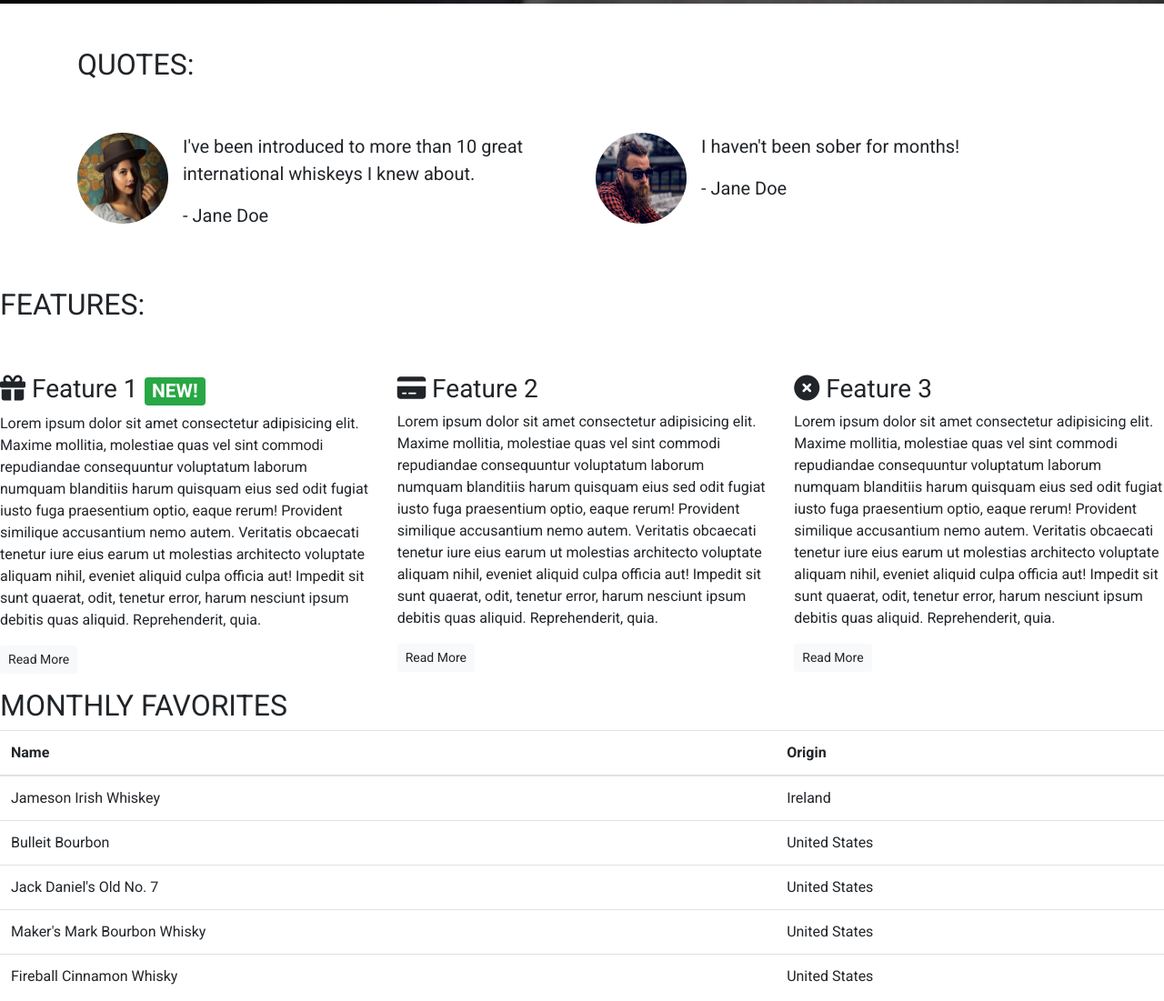
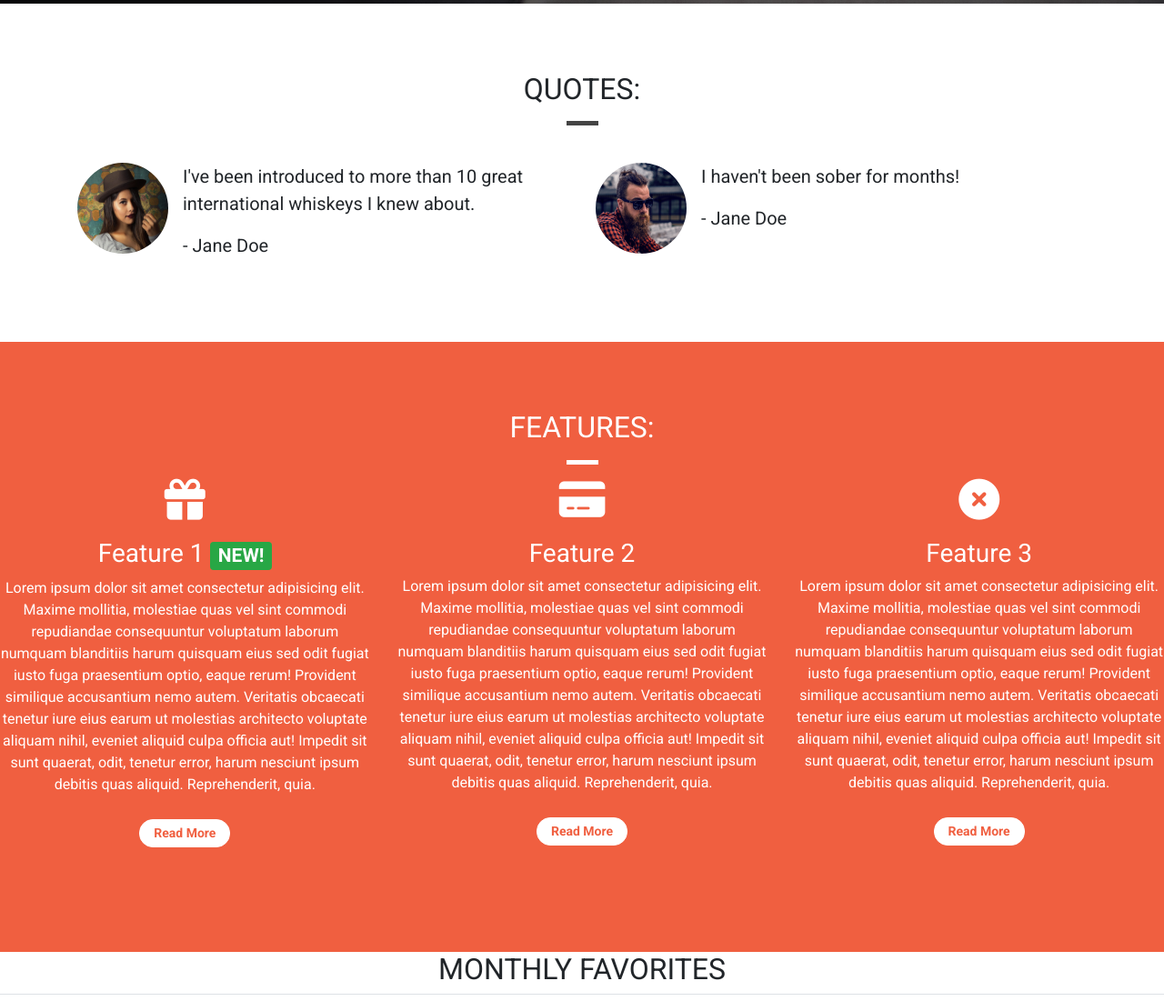
Before and after one commit to niekados/whiskey-drop-24, a plain HTML site: page index.html in a window 1280 px wide. Shown: the part 796-1897 px from the top of the page at 91% size. Drawn offline with nearby package versions, Linux system fonts and the light colour scheme.

Commit message:
Style quotes and features ections

```diff
--- a/assets/css/style.css
+++ b/assets/css/style.css
@@ -2,6 +2,15 @@
 
 body {
     font-family: "Roboto", sans-serif;
+}
+
+.container-wrapper {
+
+}
+
+.container-wrapper--red {
+    background-color: #f05f40;
+    color: white;
 }
 
 .alert-container .col-12 {
@@ -50,20 +59,48 @@ body {
 
 }
 
+/* Page headers */
+
+.page-header {
+    margin-bottom: 0;
+    border-bottom: 0;
+    text-align: center;
+}
+
+.page-header h2 {
+    margin-top: 0;
+}
+
+.quotes .page-header {
+    margin-bottom: 25px;
+}
+
 /* Block dividers */
 
 .block-divider {
     width: 75px;
     height: 5px;
     border: 0;
+    background-color: #444;
 }
 
 .block-divider--orange {
     background-color: #f05f40;
 }
 
+.block-divider--white {
+    background-color: white;
+}
+
 .block-divider--short {
     width: 35px;
+}
+
+/* Content Containers */
+
+.content-container {
+    padding-top: 75px;
+    padding-bottom: 75px;
 }
 
 /* Navbar */
@@ -141,3 +178,24 @@ body {
     background-color: #df4929;
     border-color: #df4929;
 }
+
+.feature {
+    text-align: center;
+    margin-bottom: 40px;
+}
+
+.features i {
+    margin-bottom: 20px;
+    font-size: 45px;
+    line-height: 45px;
+}
+
+.feature .btn {
+    background-color: white;
+    border-color: white;
+    border-radius: 15px;
+    min-width: 100px;
+    font-weight: bold;
+    margin-top: 10px;
+    color: #f05f40;
+}
--- a/index.html
+++ b/index.html
@@ -81,11 +81,13 @@
     </div>
 
     <!-- Quotes -->
-    <div class="container quotes-container">
+    <div class="container-wrapper">
+        <div class="container quotes-container content-container">
             <section class="quotes">
                 <div class="row">
-                <div class="col-12 my-5">
+                    <div class="col-12 page-header">
                         <h2 class="text-uppercase">Quotes:</h2>
+                        <hr class="block-divider block-divider--short">
                     </div>
                 </div>
                 <div class="row">
@@ -97,7 +99,8 @@
                             </div>
                             <div class="media-body">
                                 <blockquote class="blockquote">
-                                <p>I've been introduced to more than 10 great international whiskeys I knew about.</p>
+                                    <p>I've been introduced to more than 10 great international whiskeys I knew about.
+                                    </p>
                                     <p>- Jane Doe</p>
                                 </blockquote>
                             </div>
@@ -120,18 +123,22 @@
                 </div>
             </section>
         </div>
+    </div>
     <!-- /.quotes -->
-    <div class="features-container">
+    <!-- Features -->
+    <div class="container-wrapper container-wrapper--red">
+        <div class="conatiner features-container content-container">
             <section class="features">
                 <div class="row">
-                <div class="col-12 my-5">
+                    <div class="col-12 page-header">
                         <h2 class="text-uppercase">Features:</h2>
+                        <hr class="block-divider block-divider--short block-divider--white">
                     </div>
                 </div>
                 <div class="row">
                     <div class="col-12 col-md-6 col-lg-4">
                         <div class="feature">
-                        <h3><i class="fa-solid fa-gift d-none d-sm-inline"></i> Feature 1 <span
+                            <h3><i class="fa-solid fa-gift d-none d-sm-block"></i> Feature 1 <span
                                     class="badge badge-success">NEW!</span></h3>
                             <p>Lorem ipsum dolor sit amet consectetur adipisicing elit. Maxime mollitia,
                                 molestiae quas vel sint commodi repudiandae consequuntur voluptatum laborum
@@ -146,7 +153,7 @@
                     </div>
                     <div class="col-12 col-md-6 col-lg-4">
                         <div class="feature">
-                        <h3><i class="fa-solid fa-credit-card d-none d-sm-inline"></i> Feature 2</h3>
+                            <h3><i class="fa-solid fa-credit-card d-none d-sm-block"></i> Feature 2</h3>
                             <p>Lorem ipsum dolor sit amet consectetur adipisicing elit. Maxime mollitia,
                                 molestiae quas vel sint commodi repudiandae consequuntur voluptatum laborum
                                 numquam blanditiis harum quisquam eius sed odit fugiat iusto fuga praesentium
@@ -160,7 +167,7 @@
                     </div>
                     <div class="col-12 d-md-none d-lg-block col-lg-4">
                         <div class="feature">
-                        <h3><i class="fa-solid fa-circle-xmark d-none d-sm-inline"></i> Feature 3</h3>
+                            <h3><i class="fa-solid fa-circle-xmark d-none d-sm-block"></i> Feature 3</h3>
                             <p>Lorem ipsum dolor sit amet consectetur adipisicing elit. Maxime mollitia,
                                 molestiae quas vel sint commodi repudiandae consequuntur voluptatum laborum
                                 numquam blanditiis harum quisquam eius sed odit fugiat iusto fuga praesentium
@@ -175,7 +182,10 @@
                 </div>
             </section>
         </div>
-    <section class="monthly-favorites">
+    </div>
+
+    <!-- Monthly favorites -->
+    <section class="monthly-favorites page-header">
         <h2 class="text-uppercase">Monthly Favorites</h2>
         <table class="table">
             <thead>
```
Lines whose indentation alone changed are shown as unchanged.
